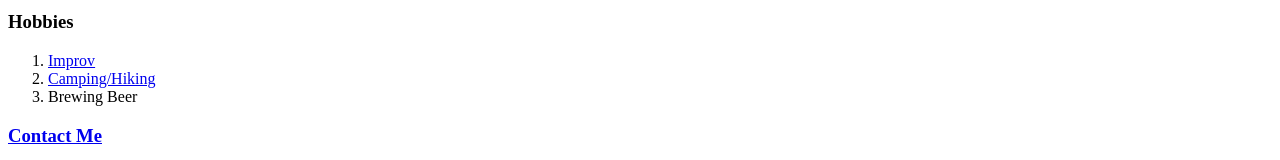
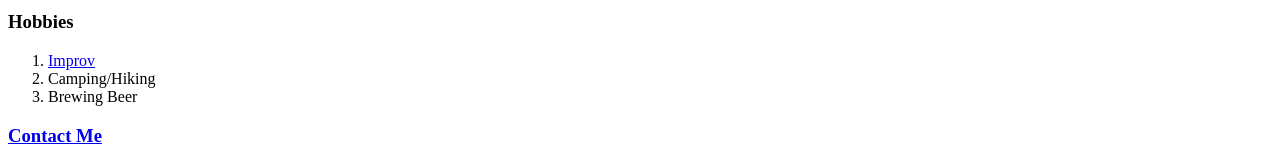
Before and after one commit to bdnmurph01/cv, a plain HTML site: page index.html in a window 1280 px wide. Shown: the part 856-1016 px from the top of the page. Drawn offline with Linux system fonts and the light colour scheme.

Commit message:
Update index.html

```diff
--- a/index.html
+++ b/index.html
@@ -79,7 +79,7 @@
   <h3>Hobbies</h3>
   <ol>
     <li><a href="https://www.instagram.com/p/B9NmbZvDCAX/">Improv</a></li>
-    <li><a href="https://www.instagram.com/p/B4qK1wwAjLkbcozCWMKgIAyWGsAQxzdVLtmr8w0/">Camping/Hiking</a></li>
+    <li>Camping/Hiking</li>
     <li>Brewing Beer</li>
   </ol>
   <h3><a href="contact.html">Contact Me</a></h3>
```
